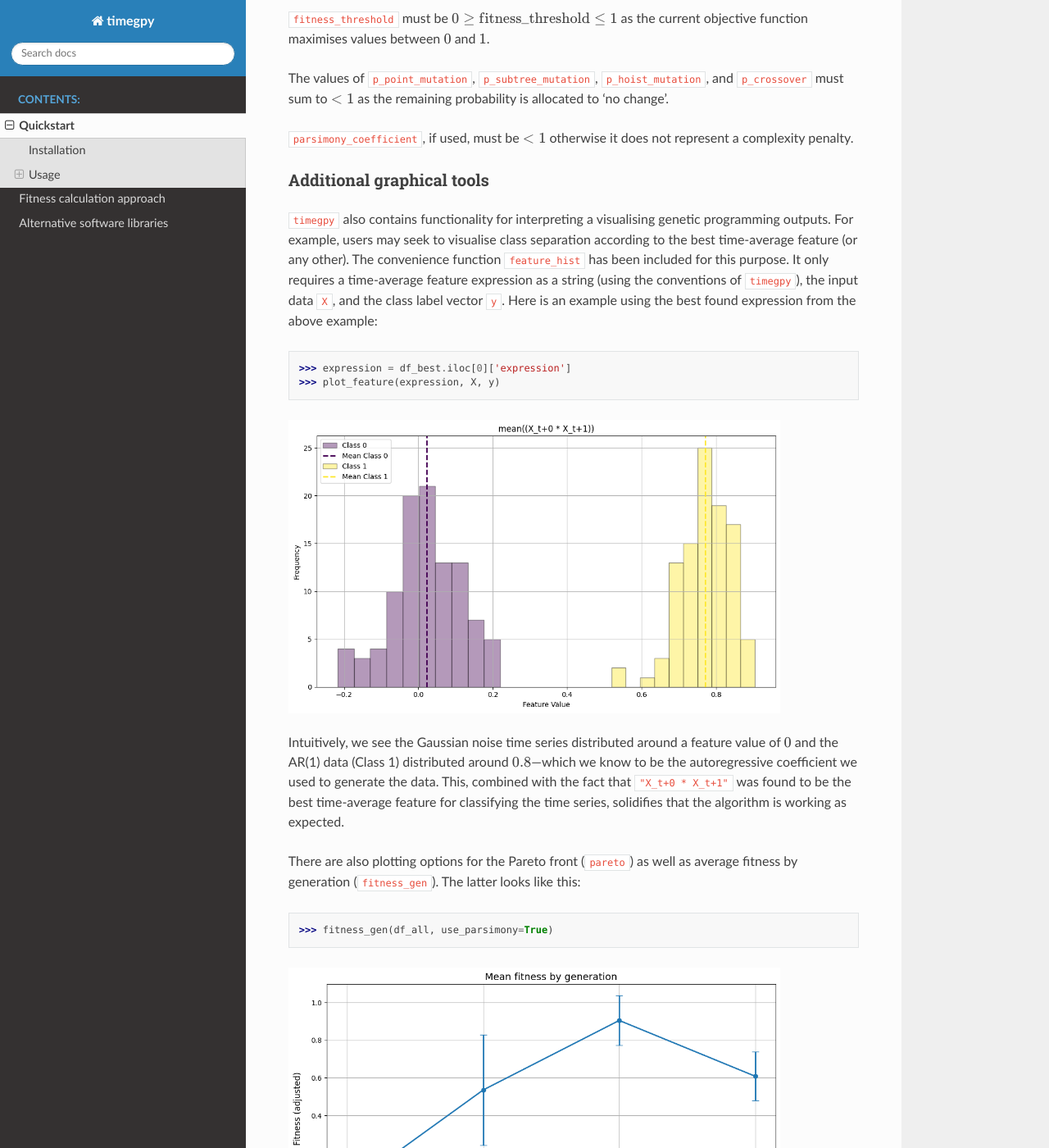
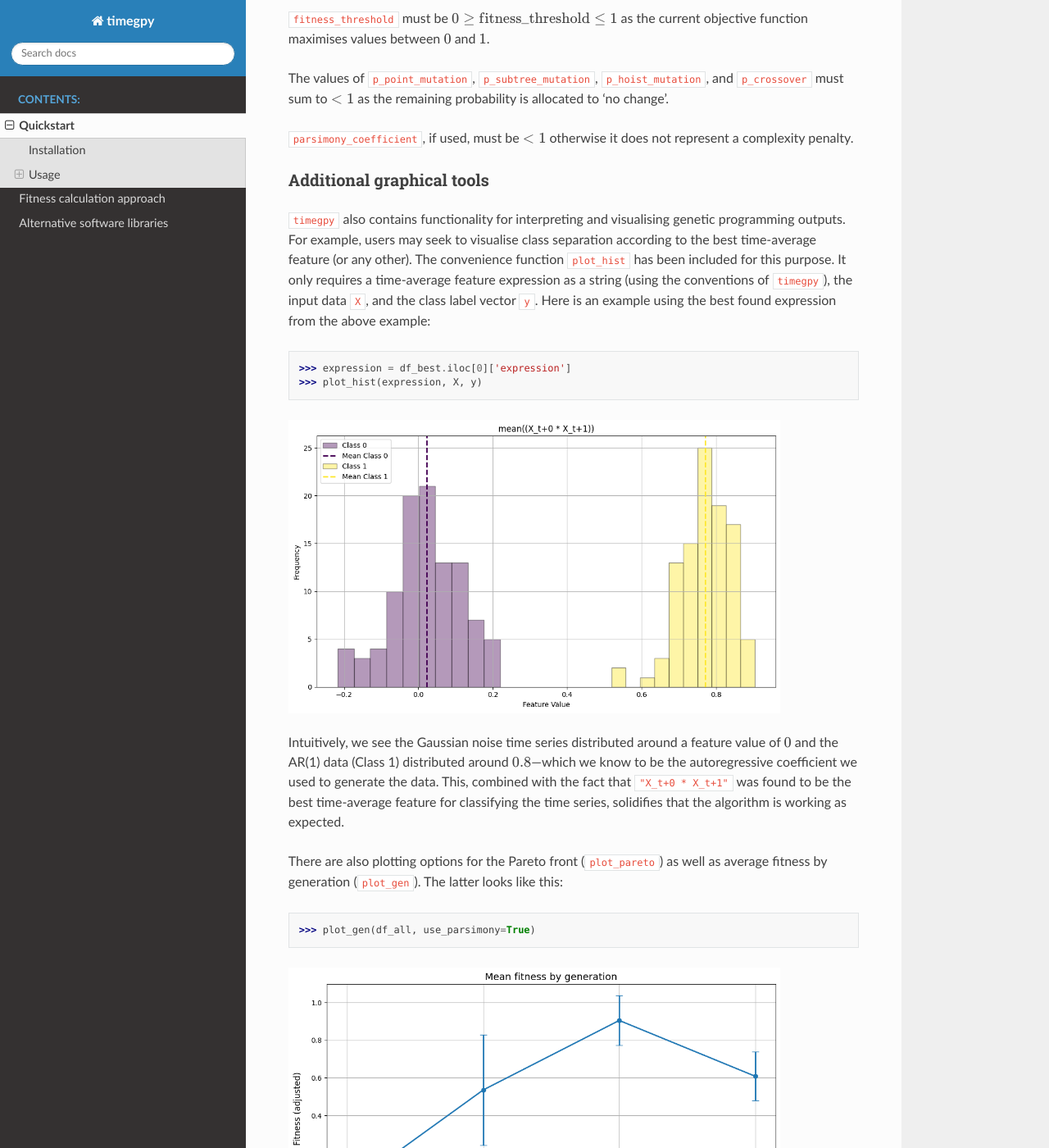
Before and after one commit to hendersontrent/timegpy, a Sphinx documentation site: the page built from docs/Quickstart.rst, in a window 1280 px wide and 1400 px high, scrolled down 2948 px. Shown: the whole window at 82% size. Built offline with Sphinx 7.4.7 and the Read the Docs theme 3.1.0, drawn with Linux system fonts in a browser that asks for light colours; formulas are drawn with MathJax 3; some of the changed text lies outside the part shown.

Commit message:
fixed plot funcs

```diff
--- a/docs/Quickstart.rst
+++ b/docs/Quickstart.rst
@@ -116,12 +116,12 @@ The values of ``p_point_mutation``, ``p_subtree_mutation``, ``p_hoist_mutation``
 Additional graphical tools
 ^^^^^^^^^^^^^^^^^^^^^^^^^^
 
-``timegpy`` also contains functionality for interpreting a visualising genetic programming outputs. For example, users may seek to visualise class separation according to the best time-average feature (or any other). The convenience function ``feature_hist`` has been included for this purpose. It only requires a time-average feature expression as a string (using the conventions of ``timegpy``), the input data ``X``, and the class label vector ``y``. Here is an example using the best found expression from the above example:
+``timegpy`` also contains functionality for interpreting and visualising genetic programming outputs. For example, users may seek to visualise class separation according to the best time-average feature (or any other). The convenience function ``plot_hist`` has been included for this purpose. It only requires a time-average feature expression as a string (using the conventions of ``timegpy``), the input data ``X``, and the class label vector ``y``. Here is an example using the best found expression from the above example:
 
 .. code::
 
    >>> expression = df_best.iloc[0]['expression']
-   >>> plot_feature(expression, X, y)
+   >>> plot_hist(expression, X, y)
 
 .. image:: images/ar1-plot.png
   :width: 600
@@ -129,11 +129,11 @@ Additional graphical tools
 
 Intuitively, we see the Gaussian noise time series distributed around a feature value of :math:`0` and the AR(1) data (Class 1) distributed around :math:`0.8`---which we know to be the autoregressive coefficient we used to generate the data. This, combined with the fact that ``"X_t+0 * X_t+1"`` was found to be the best time-average feature for classifying the time series, solidifies that the algorithm is working as expected.
 
-There are also plotting options for the Pareto front (``pareto``) as well as average fitness by generation (``fitness_gen``). The latter looks like this:
+There are also plotting options for the Pareto front (``plot_pareto``) as well as average fitness by generation (``plot_gen``). The latter looks like this:
 
 .. code::
 
-   >>> fitness_gen(df_all, use_parsimony=True)
+   >>> plot_gen(df_all, use_parsimony=True)
 
 .. image:: images/fitness-plot.png
   :width: 600
@@ -198,7 +198,7 @@ We can now easily visualise the best performing feature and how each class is di
 .. code::
 
    >>> expression2 = df_best2.iloc[0]['expression']
-   >>> feature_hist2(expression2, X2, y2)
+   >>> plot_hist(expression2, X2, y2)
 
 .. image:: images/noise-ar1-ar2.png
   :width: 600
```
Also changed, not shown: docs/html/Quickstart.html (+5 -5 lines), docs/html/_sources/Quickstart.rst.txt (+5 -5 lines), docs/html/searchindex.js, 3 other files.
